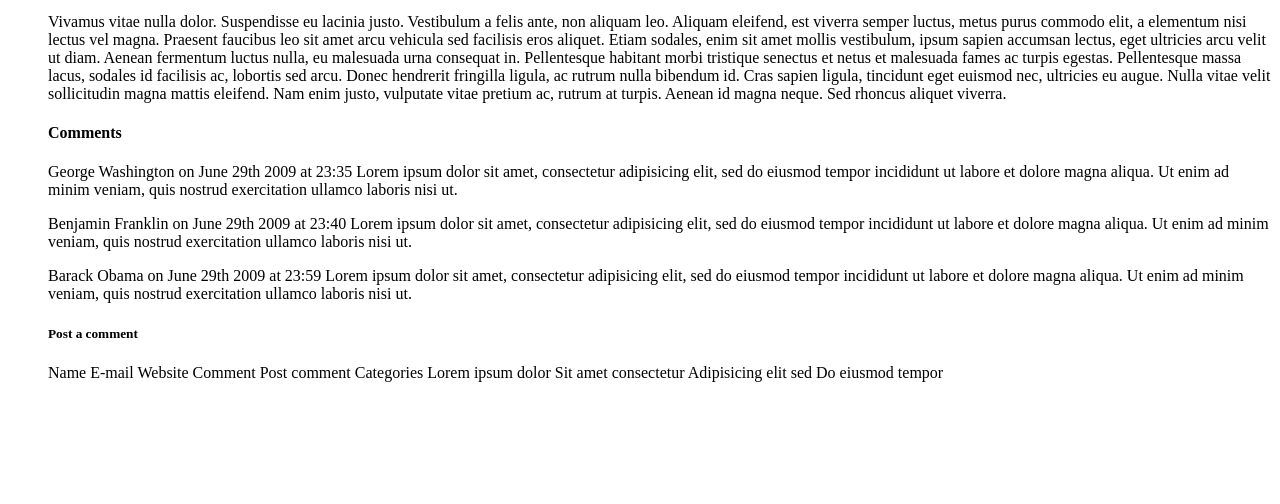
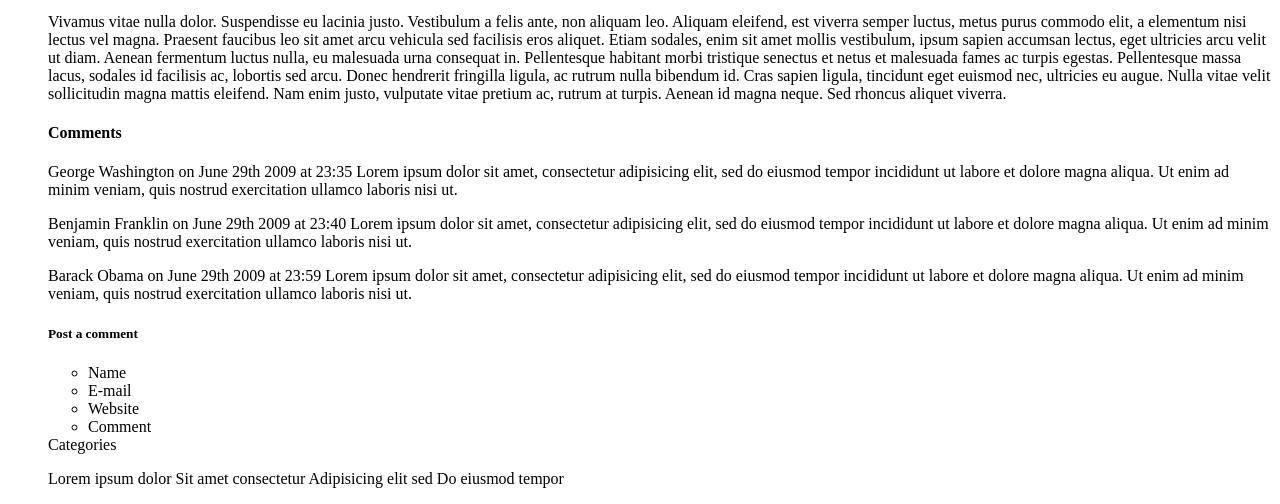
Before and after one commit to jonat7502/html-layouts, a plain HTML site: page index.html in a window 1280 px wide. Shown: the part 526-1030 px from the top of the page. Before the commit the page ends 924 px from the top, so only its background shows below. Drawn offline with Linux system fonts and the light colour scheme.

Commit message:
update 1

```diff
--- a/index.html
+++ b/index.html
@@ -43,23 +43,19 @@ Lorem ipsum dolor sit amet, consectetur adipisicing elit, sed do eiusmod tempor
 <div><p>Barack Obama on June 29th 2009 at 23:59
 Lorem ipsum dolor sit amet, consectetur adipisicing elit, sed do eiusmod tempor incididunt ut labore et dolore magna aliqua. Ut enim ad minim veniam, quis nostrud exercitation ullamco laboris nisi ut.</p></div>
 
+<form>
+<h5>Post a comment</h5>
+<ul>
+<li>Name</li>
+<li>E-mail</li>
+<li>Website</li>
+<li>Comment</li>
+</ul></form>
+
 <footer>
-<h5>Post a comment</h5>
-
-
-Name
-
-E-mail
-
-Website
-
-Comment
-
-Post comment
-
 Categories
 
-Lorem ipsum dolor
+<p>Lorem ipsum dolor
 Sit amet consectetur
 Adipisicing elit sed
-Do eiusmod tempor
+Do eiusmod tempor</p>
```
